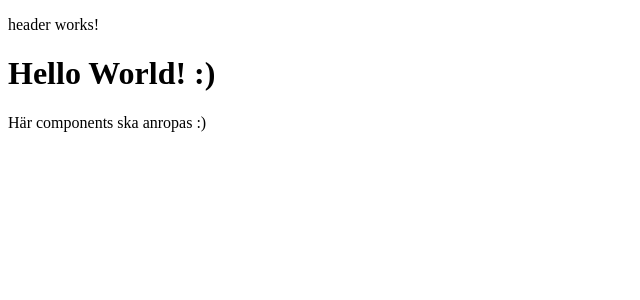
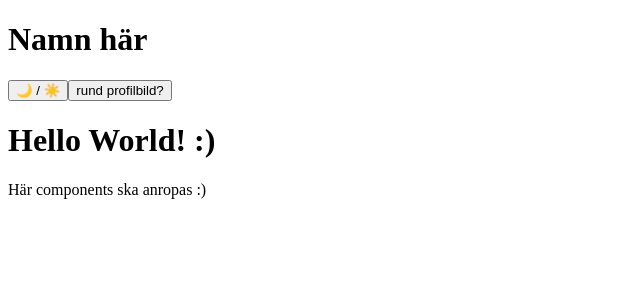
Before and after one commit to Brian-Bridgeman/Eduworkspace, an Angular app in the folder Client/: page / in a window 1280 px wide. Shown: the top 300 px of the page, without its empty margins (0-640 px from the left). Built offline with nearby package versions, Linux system fonts and the light colour scheme.

Commit message:
Add basic layout for header

```diff
--- a/Client/src/app/components/header/header.html
+++ b/Client/src/app/components/header/header.html
@@ -1 +1,15 @@
-<p>header works!</p>
+<header class="header">
+    <div class="header-left">
+        <h1 class="title">Namn här</h1>
+    </div>
+
+    <div class="header-right">
+        <button class="mode-btn">
+            🌙 / ☀️
+        </button>
+        <button class="profile-btn">
+            rund profilbild?
+        </button>
+    </div>
+
+</header>
```
